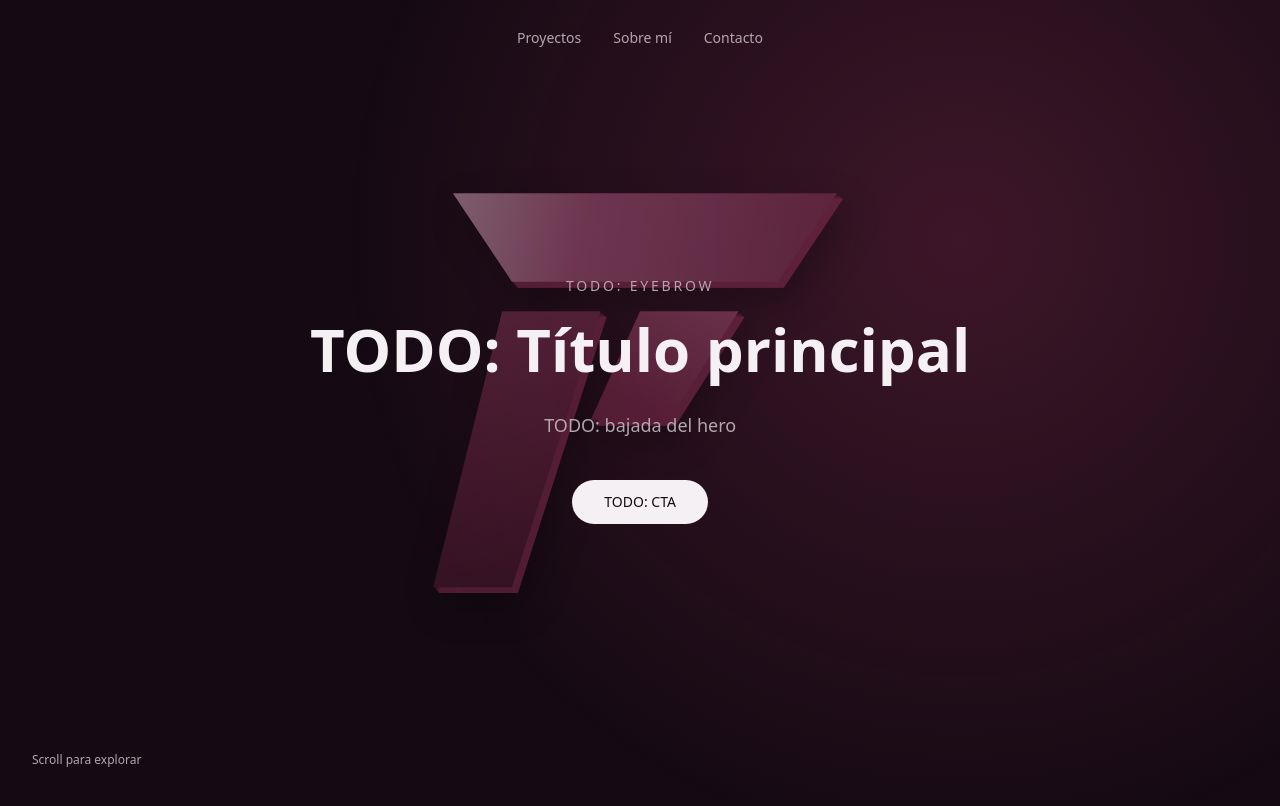
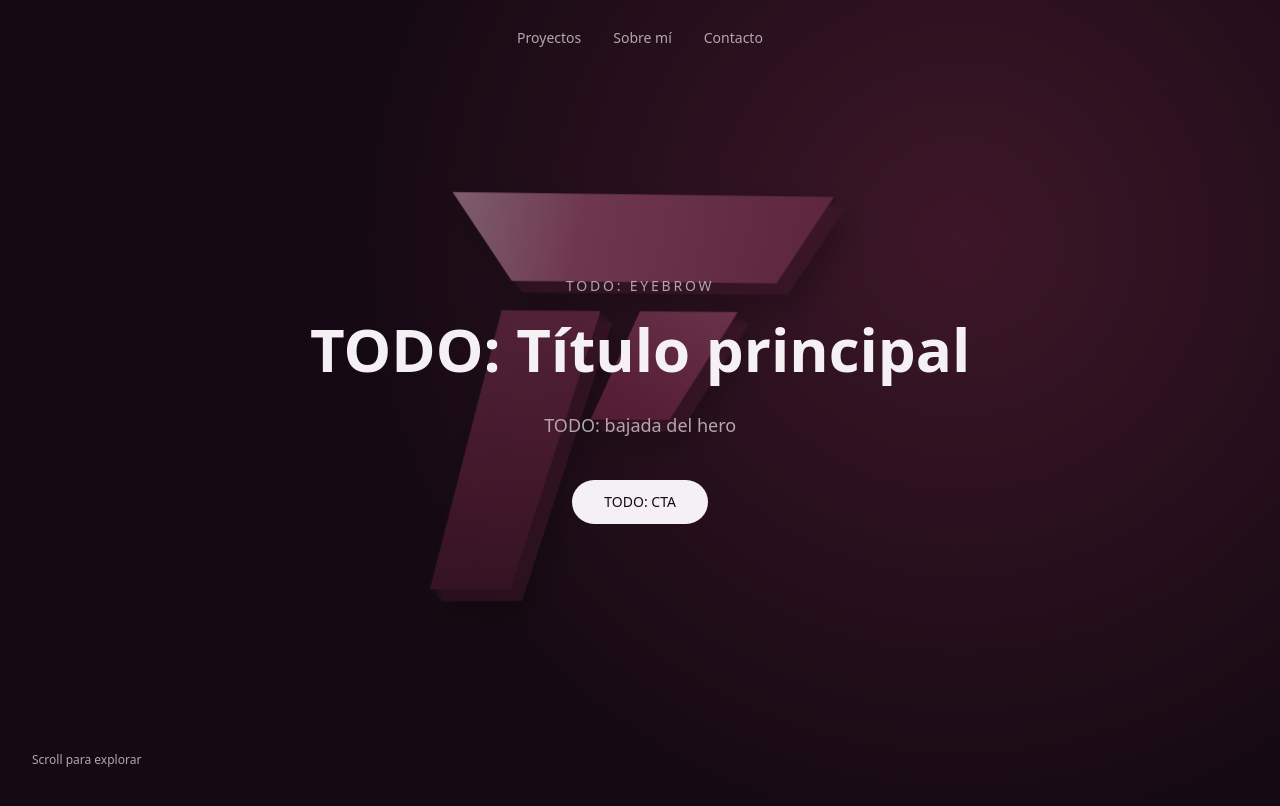
Before and after one commit to fmicieli/portfolio, a Next.js app: page / in a window 1280 px wide. Shown: the top 806 px of the page. Built offline with nearby package versions, Linux system fonts and the light colour scheme.

Commit message:
Give the 3D logo real corners (chunkier flat side-wall steps instead of soft layered blur) and add cursor-driven tilt on hover

```diff
--- a/components/Hero.tsx
+++ b/components/Hero.tsx
@@ -123,6 +123,12 @@ export function Hero() {
   const glowY = useSpring(rawY, { stiffness: 60, damping: 20 });
   const glowBackground = useMotionTemplate`radial-gradient(circle at ${glowX}% ${glowY}%, rgba(138,47,82,0.35), transparent 55%)`;
 
+  // Cursor-driven tilt for the 3D logo: whichever side the pointer is nearer
+  // to dips back slightly (like pressing down on that edge), on top of the
+  // scroll-driven rotation — a subtle "it's a real object" cue.
+  const logoTiltY = useTransform(glowX, [0, 100], [-8, 8]);
+  const logoTiltX = useTransform(glowY, [0, 100], [8, -8]);
+
   function handleMouseMove(event: MouseEvent<HTMLDivElement>) {
     const rect = event.currentTarget.getBoundingClientRect();
     rawX.set(((event.clientX - rect.left) / rect.width) * 100);
@@ -170,6 +176,8 @@ export function Hero() {
           rotateX={shapeRotateX}
           rotateY={shapeRotateY}
           shine={shapeShine}
+          tiltX={logoTiltX}
+          tiltY={logoTiltY}
         />
 
         <div className="absolute inset-0 flex flex-col items-center justify-center px-6 text-center">
--- a/components/Logo3D.tsx
+++ b/components/Logo3D.tsx
@@ -1,6 +1,6 @@
 "use client";
 
-import { motion, useMotionTemplate, type MotionValue } from "framer-motion";
+import { motion, useMotionTemplate, useTransform, type MotionValue } from "framer-motion";
 
 // The brand mark's silhouette (an angular "F" built from sheared blade
 // shapes), split into its three facets so each can carry its own static
@@ -30,12 +30,20 @@ function maskFor(mask: string) {
 
 const SIZE = "clamp(264px, 38.4vw, 576px)";
 
+// Fewer, chunkier steps at a near-uniform dark tone (rather than many
+// hair's-width layers fading smoothly) so the offset reads as a flat side
+// wall with a crisp corner, not a soft blurred double-exposure.
+const SIDE_STEPS = 10;
+const SIDE_STEP_OFFSET = 1.15; // px per step -> ~10px total depth
+const SIDE_DARK = { r: 26, g: 10, b: 21 };
+const SIDE_LIGHT = { r: 62, g: 22, b: 40 };
+
 /**
- * Rotating 3D brand mark: a beveled-edge extrusion (stacked offset copies)
- * for depth, three per-facet static metallic gradients (so the top bar and
- * each leg read as distinct faces catching light differently), a dynamic
- * highlight sweeping across the whole silhouette as it turns, and a cast
- * drop-shadow so it reads as sitting in front of the page, not painted on it.
+ * Rotating 3D brand mark: a stepped side-wall extrusion for a real
+ * corners-and-edges block look, three per-facet static metallic gradients
+ * on the front face, a dynamic highlight sweeping across the whole
+ * silhouette as it turns, a cast drop-shadow, and a cursor-driven tilt
+ * (`tiltX`/`tiltY`) layered on top of the scroll-driven rotation.
  */
 export function Logo3D({
   scale,
@@ -43,18 +51,29 @@ export function Logo3D({
   rotateX,
   rotateY,
   shine,
+  tiltX,
+  tiltY,
 }: {
   scale: MotionValue<number>;
   opacity: MotionValue<number>;
   rotateX: MotionValue<number>;
   rotateY: MotionValue<number>;
   shine: MotionValue<number>;
+  tiltX: MotionValue<number>;
+  tiltY: MotionValue<number>;
 }) {
-  const depthLayers = Array.from({ length: 18 }, (_, i) => i);
-  const darkest = { r: 20, g: 8, b: 17 };
-  const lightest = { r: 138, g: 47, b: 82 };
+  const sideLayers = Array.from({ length: SIDE_STEPS }, (_, i) => i);
 
   const shineBackground = useMotionTemplate`linear-gradient(105deg, transparent 0%, transparent calc(${shine}% - 18%), rgba(240,214,226,0.9) calc(${shine}%), transparent calc(${shine}% + 18%), transparent 100%)`;
+
+  const totalRotateX = useTransform(
+    [rotateX, tiltX],
+    ([a, b]: number[]) => a + b
+  );
+  const totalRotateY = useTransform(
+    [rotateY, tiltY],
+    ([a, b]: number[]) => a + b
+  );
 
   return (
     <div
@@ -68,8 +87,8 @@ export function Logo3D({
           height: SIZE,
           scale,
           opacity,
-          rotateX,
-          rotateY,
+          rotateX: totalRotateX,
+          rotateY: totalRotateY,
           // Zoom/rotate from the gap between the top bar (y 8-26) and the
           // legs (y 32-88) in the 0-100 mask coordinate space — the "F"'s
           // horizontal lines — so scrolling reads as passing *through* that
@@ -80,12 +99,13 @@ export function Logo3D({
         }}
         className="relative select-none"
       >
-        {/* Beveled edge: stacked offset copies shading dark -> accent. */}
-        {depthLayers.map((i) => {
-          const t = i / (depthLayers.length - 1);
-          const r = Math.round(darkest.r + (lightest.r - darkest.r) * t);
-          const g = Math.round(darkest.g + (lightest.g - darkest.g) * t);
-          const b = Math.round(darkest.b + (lightest.b - darkest.b) * t);
+        {/* Side wall: a handful of solidly-dark, more widely offset steps —
+            reads as a flat extruded edge with a real corner, not a blur. */}
+        {sideLayers.map((i) => {
+          const t = i / (sideLayers.length - 1);
+          const r = Math.round(SIDE_DARK.r + (SIDE_LIGHT.r - SIDE_DARK.r) * t);
+          const g = Math.round(SIDE_DARK.g + (SIDE_LIGHT.g - SIDE_DARK.g) * t);
+          const b = Math.round(SIDE_DARK.b + (SIDE_LIGHT.b - SIDE_DARK.b) * t);
           return (
             <div
               key={i}
@@ -94,7 +114,7 @@ export function Logo3D({
                 width: SIZE,
                 height: SIZE,
                 backgroundColor: `rgb(${r}, ${g}, ${b})`,
-                transform: `translate(${i * 0.35}px, ${i * 0.35}px)`,
+                transform: `translate(${(i + 1) * SIDE_STEP_OFFSET}px, ${(i + 1) * SIDE_STEP_OFFSET}px)`,
                 ...maskFor(MASK_ALL),
               }}
             />
```
